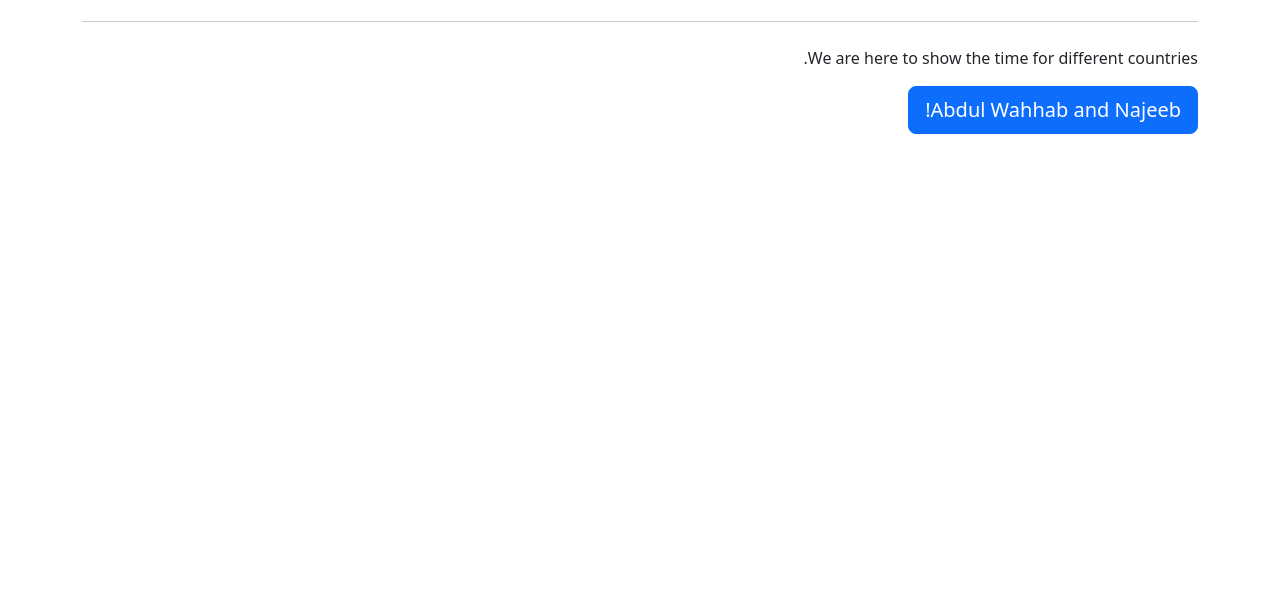
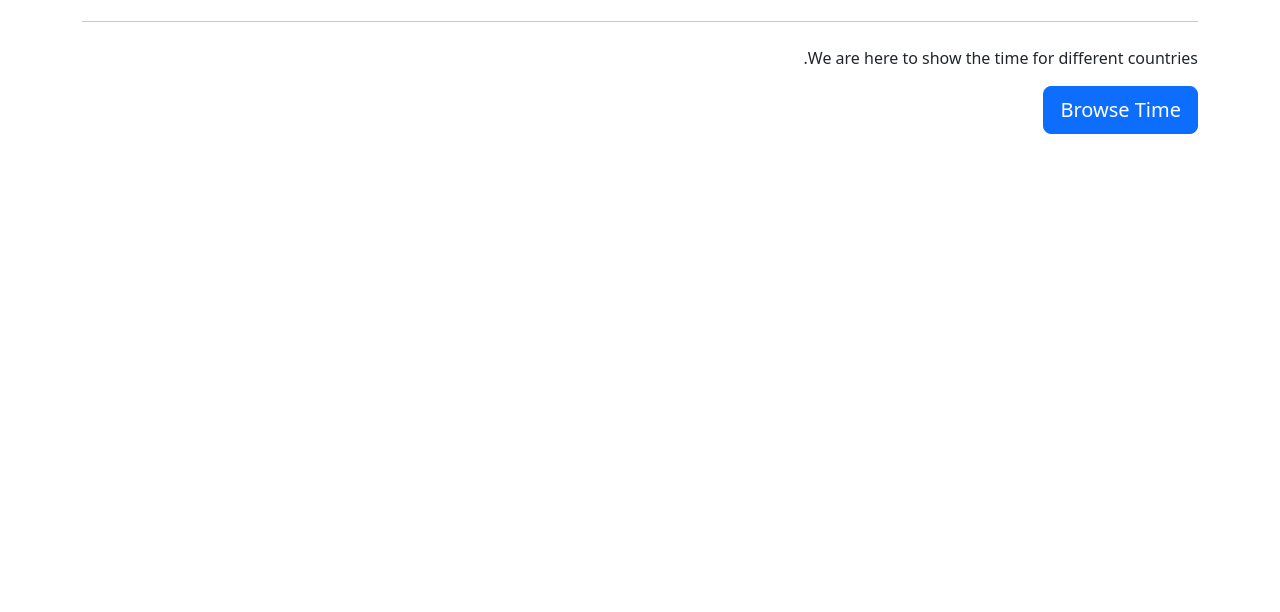
Before and after one commit to NajeebSayyed/LiveClock, a plain HTML site: page index.html in a window 1280 px wide. Shown: the part 188-800 px from the top of the page. Drawn offline with nearby package versions, Linux system fonts and the light colour scheme.

Commit message:
Update index.html

```diff
--- a/index.html
+++ b/index.html
@@ -78,7 +78,7 @@
             <hr class="my-4">
             <p>We are here to show the time for different countries.</p>
             <p class="lead">
-                <a class="btn btn-primary btn-lg" href="#" role="button">Abdul Wahhab and Najeeb!</a>
+                <a class="btn btn-primary btn-lg" href="#" role="button">Browse Time</a>
             </p>
         </div>
     </div>
```
